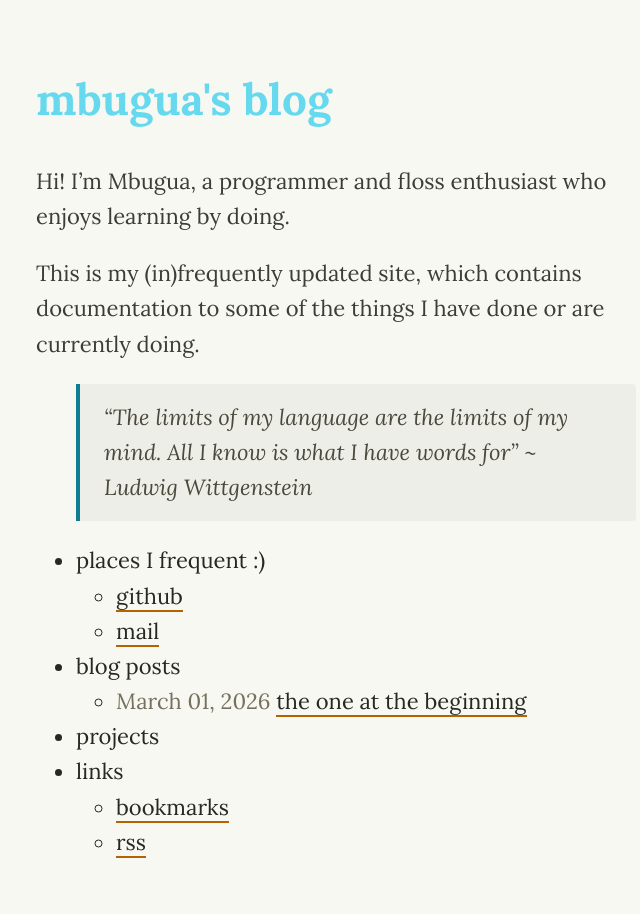
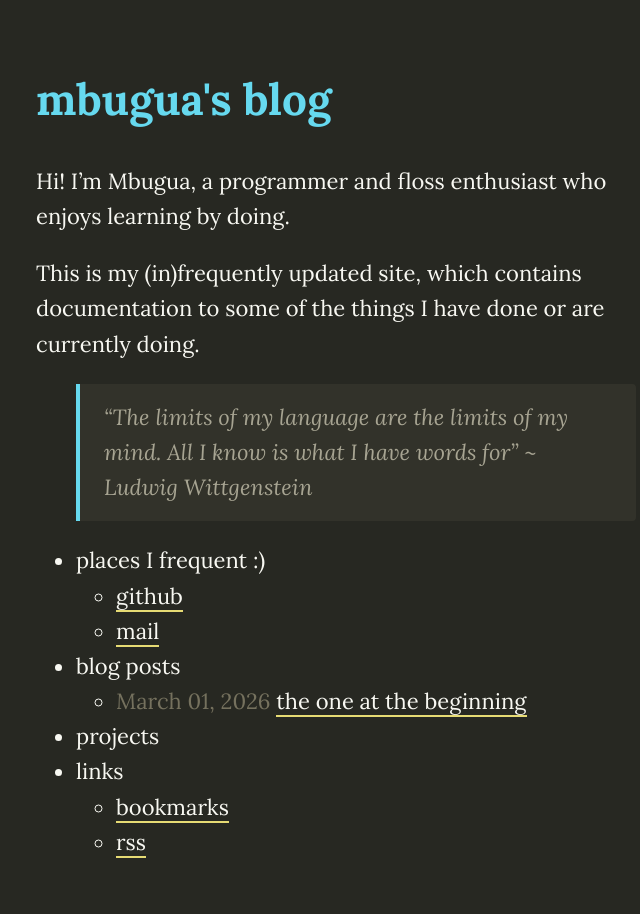
Before and after one commit to mbvgua/mbvgua.github.io, a Jekyll site: the page built from index.md, in a window 1280 px wide. Shown: the whole page, without its empty margins (284-924 px from the left). Built offline with Jekyll 4.4.1, drawn with Linux system fonts in a browser that asks for light colours.

Commit message:
chore: remove the light theme

```diff
--- a/_sass/global.scss
+++ b/_sass/global.scss
@@ -153,95 +153,3 @@ img {
   padding-top: 1rem;
   border-top: 1px dashed $bg-secondary;
 }
-
-// if user prefers a light theme
-@media (prefers-color-scheme: light) {
-  $light-bg: $fg-colour;
-  $light-fg: $bg-colour;
-  $light-secondary: #e6e6e0;
-  $light-comment: $grey-comment;
-
-  // darken accents for readability
-  $dark-yellow: darken($yellow, 35%);
-  $dark-pink: darken($pink, 15%);
-  $dark-blue: darken($blue, 35%);
-  $dark-green: darken($green, 25%);
-  $dark-orange: darken($orange, 20%);
-
-  // Apply the overrides to the body and elements
-  body {
-    background-color: $light-bg;
-    color: $light-fg;
-  }
-
-  p {
-    color: rgba($light-fg, 0.9);
-  }
-
-  .meta-text {
-    color: $light-comment;
-  }
-
-  a {
-    color: $light-fg;
-    border-bottom: 2px solid $dark-orange;
-
-    &:hover {
-      color: $dark-orange;
-      border-bottom-color: $dark-pink;
-    }
-  }
-
-  hr {
-    border-color: $light-secondary;
-  }
-
-  ::selection {
-    background: rgba($dark-orange, 0.2);
-    color: $light-fg;
-  }
-
-  *:target {
-    background-color: rgba($dark-orange, 0.1);
-    border-left-color: $dark-orange;
-  }
-
-  blockquote {
-    border-left-color: $dark-blue;
-    background-color: rgba($light-secondary, 0.5);
-    color: darken($light-comment, 15%);
-
-    p {
-      color: darken($light-comment, 15%);
-    }
-  }
-
-  div.highlighter-rouge code {
-    background-color: $light-secondary;
-    color: $light-fg;
-    border-color: darken($light-secondary, 5%);
-  }
-
-  img {
-    border-color: $light-secondary;
-  }
-
-  .back-link {
-    &:hover {
-      color: $dark-orange;
-    }
-
-    &::before {
-      color: $light-comment;
-    }
-  }
-
-  .sign-off {
-    color: $dark-green;
-  }
-
-  .footer {
-    color: $light-comment;
-    border-top-color: darken($light-secondary, 5%);
-  }
-}
```
